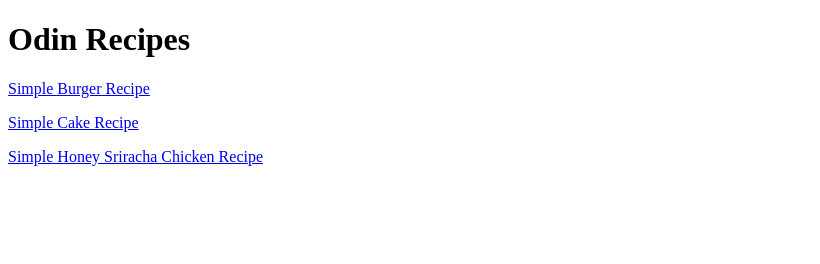
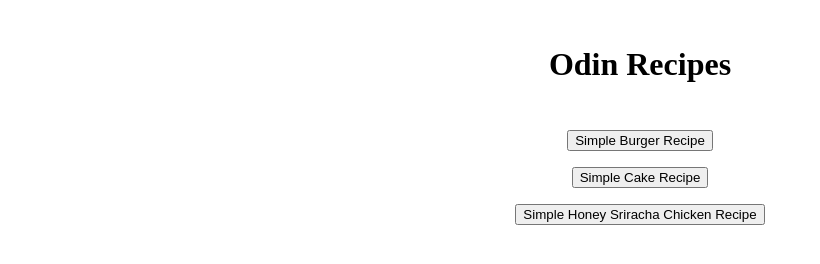
Before and after one commit to syntax-0/odin-recipes, a plain HTML site: page index.html in a window 1280 px wide. Shown: the whole page, without its empty margins (0-820 px from the left). Drawn offline with Linux system fonts and the light colour scheme.

Commit message:
added styles.css and modified some html elements

```diff
--- a/index.html
+++ b/index.html
@@ -4,22 +4,24 @@
     <meta charset="UTF-8">
     <meta name="viewport" content="width=device-width, initial-scale=1.0">
     <title>Odin Recipes</title>
+    <link rel="stylesheet" href="styles.css">
 </head>
 
 <body>
 
     <h1>Odin Recipes</h1>
 
-    <a href="recipes/Simple Burger.html">Simple Burger Recipe</a>
+    <div class="anchor">
+        <a href="recipes/Simple Burger.html"><button>Simple Burger Recipe</button></a>
 
-    <p></p>
+        <p></p>
 
-    <a href="recipes/Simple Cake.html">Simple Cake Recipe</a>
+        <a href="recipes/Simple Cake.html"><button>Simple Cake Recipe</button></a>
 
-    <p></p>
+        <p></p>
 
-    <a href="recipes/Simple Honey Sriracha Chicken.html">Simple Honey Sriracha Chicken Recipe</a>
-
+        <a href="recipes/Simple Honey Sriracha Chicken.html"><button>Simple Honey Sriracha Chicken Recipe</button></a>
+    </div>
 
 </body>
 </html>
--- /dev/null
+++ b/styles.css
@@ -0,0 +1,10 @@
+h1 {
+    text-align: center;
+    padding-top: 25px;
+    padding-bottom: 25px;
+}
+
+.anchor {
+    text-align: center;
+
+}
```
